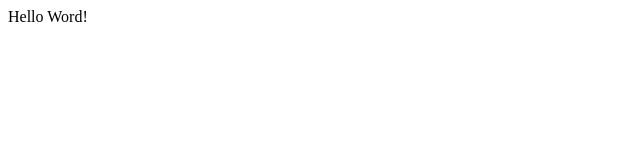
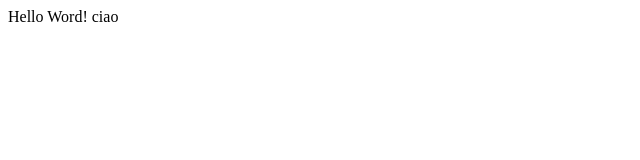
Before and after one commit to MeneDaniele/progetto1_Remote_OS, a plain HTML site: page index.html in a window 1280 px wide. Shown: the full height of the page, 0-640 px from the left. Drawn offline with Linux system fonts and the light colour scheme.

Commit message:
aggiunto

```diff
--- a/index.html
+++ b/index.html
@@ -1,5 +1,6 @@
 <html>
 <body>
 Hello Word!
+ciao
 </body>
 </html>
```
